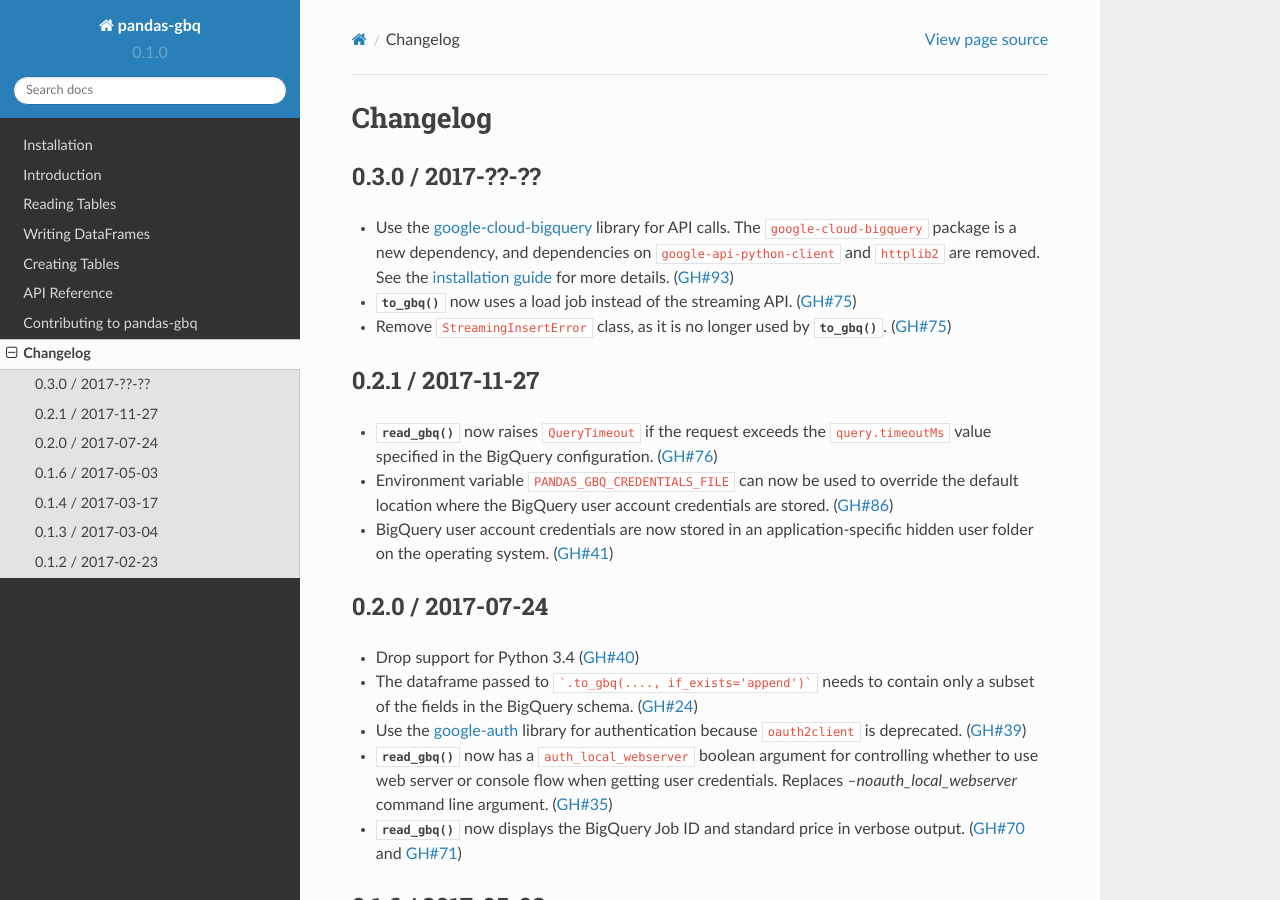
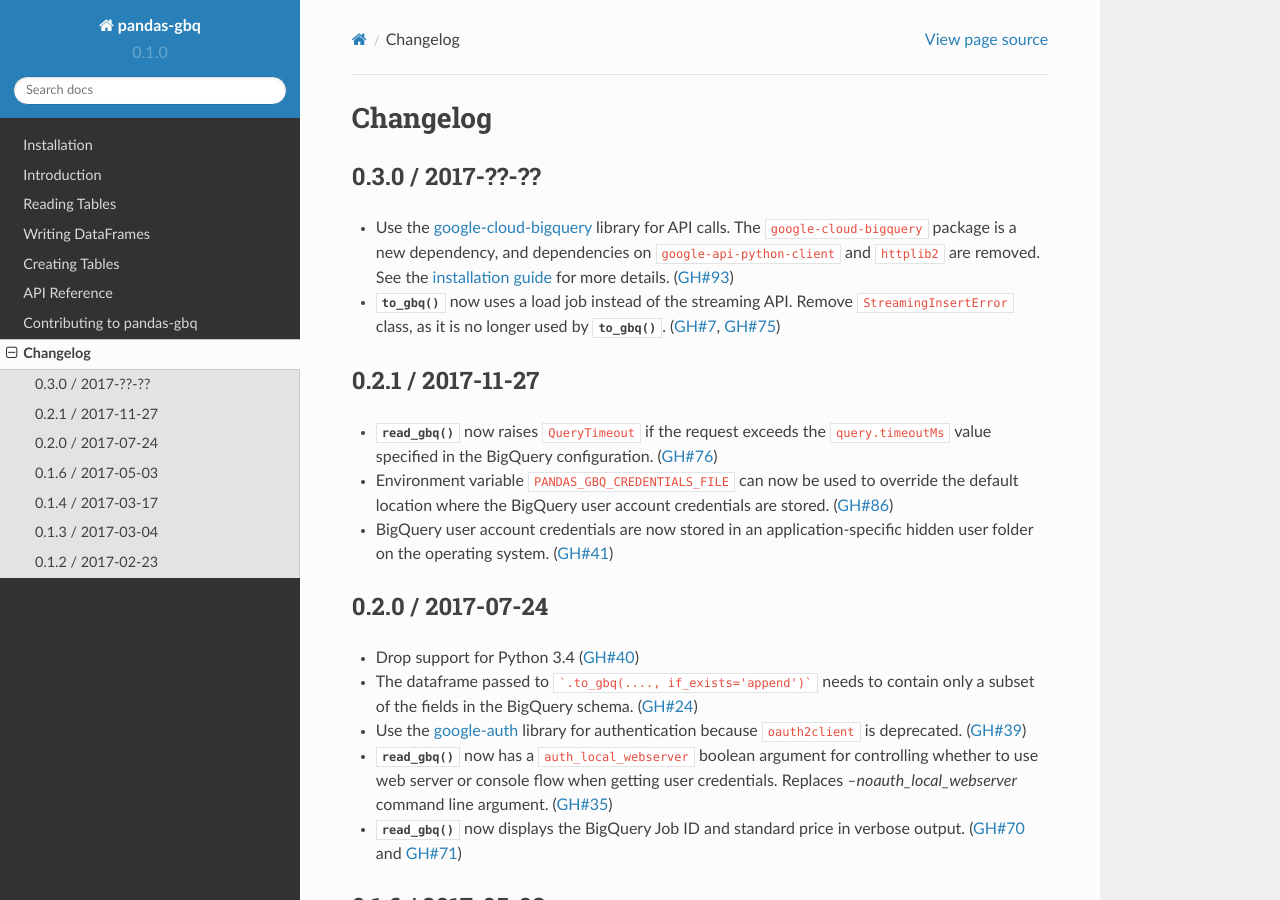
Before and after one commit to googleapis/python-bigquery-pandas, a Sphinx documentation site: the page built from docs/source/changelog.rst, in a window 1280 px wide and 900 px high. Built offline with Sphinx 7.4.7 and the Read the Docs theme 2.0.0, drawn with Linux system fonts in a browser that asks for light colours.

Commit message:
DOC: link to issue 7 for to_gbq changes (#100)

```diff
--- a/docs/source/changelog.rst
+++ b/docs/source/changelog.rst
@@ -5,8 +5,7 @@
 ------------------
 
 - Use the `google-cloud-bigquery <https://googlecloudplatform.github.io/google-cloud-python/latest/bigquery/usage.html>`__ library for API calls. The ``google-cloud-bigquery`` package is a new dependency, and dependencies on ``google-api-python-client`` and ``httplib2`` are removed. See the `installation guide <https://pandas-gbq.readthedocs.io/en/latest/install.html#dependencies>`__ for more details.  (:issue:`93`)
-- :func:`to_gbq` now uses a load job instead of the streaming API. (:issue:`75`)
-- Remove ``StreamingInsertError`` class, as it is no longer used by :func:`to_gbq`. (:issue:`75`)
+- :func:`to_gbq` now uses a load job instead of the streaming API. Remove ``StreamingInsertError`` class, as it is no longer used by :func:`to_gbq`. (:issue:`7`, :issue:`75`)
 
 0.2.1 / 2017-11-27
 ------------------
```
